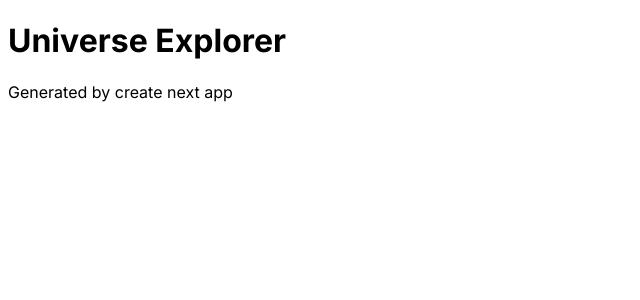
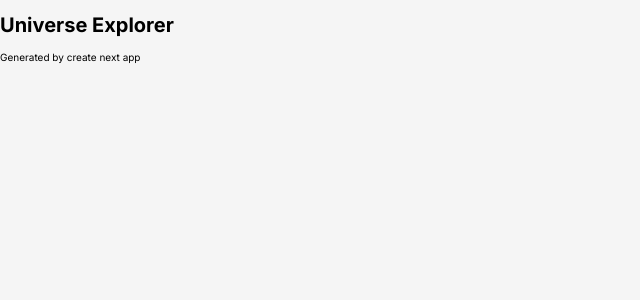
Before and after one commit to Ruth200218/UniverseExplorer, a Next.js app: page / in a window 1280 px wide. Shown: the top 300 px of the page, without its empty margins (0-640 px from the left). Built offline with nearby package versions, Linux system fonts and the light colour scheme.

Commit message:
Sass support

```diff
--- /dev/null
+++ b/next.config.js
@@ -0,0 +1,12 @@
+/** @type {import('next').NextConfig} */
+const path = require('path')
+
+const nextConfig = {
+    sassOptions: {
+        includePaths: [
+            path.join(__dirname, 'styles/sass')
+        ],
+    }
+};
+
+module.export = nextConfig;
--- a/next.config.mjs
+++ /dev/null
@@ -1,4 +0,0 @@
-/** @type {import('next').NextConfig} */
-const nextConfig = {};
-
-export default nextConfig;
--- a/src/app/layout.js
+++ b/src/app/layout.js
@@ -1,5 +1,5 @@
 import { Inter } from 'next/font/google';
-import './globals.css';
+import '../styles/sass/global.scss';
 
 const inter = Inter({ subsets: ['latin'] });
 
--- /dev/null
+++ b/src/styles/sass/global.scss
@@ -0,0 +1,11 @@
+html,
+body {
+    margin: 0;
+    padding: 0;
+    background-color: #f5f5f5;
+}
+
+body {
+    font-size: 62.5%;
+    box-sizing: border-box;
+}
```
Also changed, not shown: package.json (+4 -3 lines), 1 other file (tests, documents, lock files or other folders).
